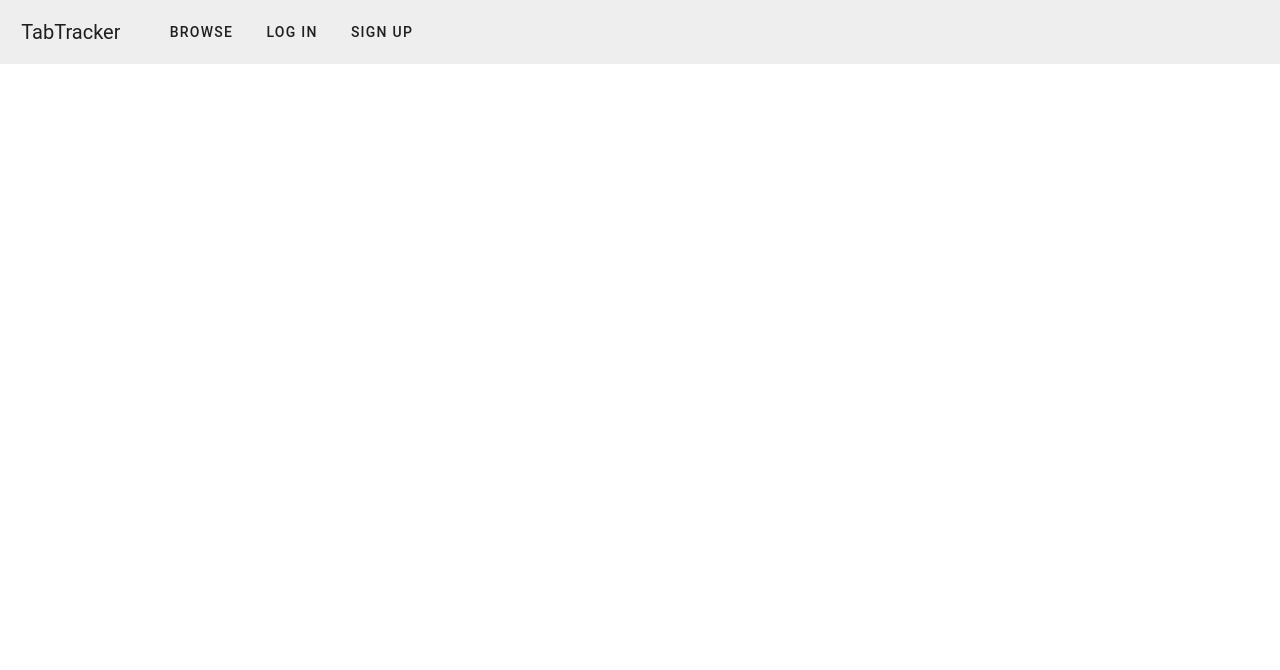
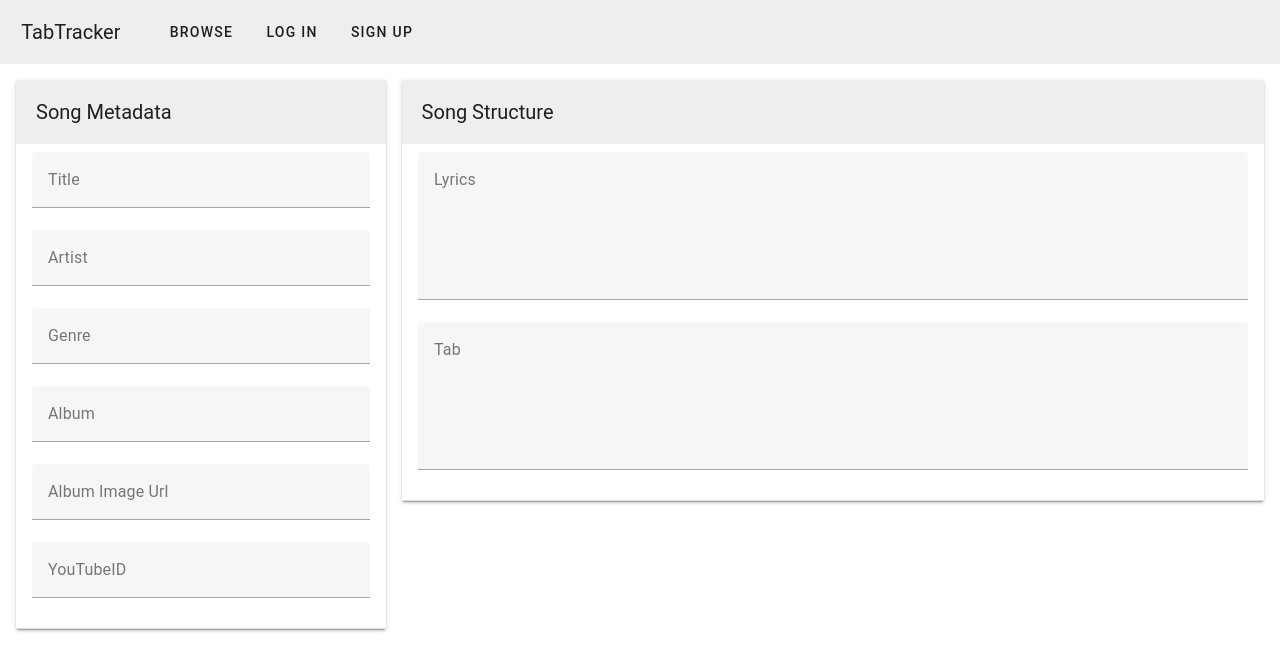
Before and after one commit to lum-jashari/tab-tracker, a Vue app in the folder client/: page /songs/create in a window 1280 px wide. Shown: the top 670 px of the page. Built offline with nearby package versions, Linux system fonts and the light colour scheme.

Commit message:
added create song UI

```diff
--- /dev/null
+++ b/client/src/components/CreateSongs.vue
@@ -0,0 +1,54 @@
+<template>
+    <div class="wrapper">
+        <div class="inputFieldsLeft">
+            <panel title="Song Metadata">
+                <v-text-field label="Title" v-model="title" />
+                <v-text-field label="Artist" v-model="artist" />
+                <v-text-field label="Genre" v-model="genre" />
+                <v-text-field label="Album" v-model="album" />
+                <v-text-field label="Album Image Url" v-model="albumImageUrl" />
+                <v-text-field label="YouTubeID" v-model="youtubeId" />
+            </panel>
+        </div>
+        <div class="inputFieldsRight">
+            <panel title="Song Structure">
+                <v-textarea label="Lyrics" counter v-model="lyrics" />
+                <v-textarea label="Tab" counter v-model="tab" />
+            </panel>
+        </div>
+    </div>
+</template>
+
+<script>
+import Panel from "@/components/Panel.vue";
+export default {
+    components: {
+        Panel,
+    },
+    data() {
+        return {
+            title: null,
+            artist: null,
+            genre: null,
+            album: null,
+            albumImageUrl: null,
+            youtubeId: null,
+            lyrics: null,
+            tab: null,
+        };
+    },
+};
+</script>
+
+<style scoped>
+.inputFieldsLeft {
+    width: 30%;
+}
+.inputFieldsRight {
+    width: 70%;
+    margin-left: 1em;
+}
+.wrapper {
+    display: flex;
+}
+</style>
--- a/client/src/router/index.js
+++ b/client/src/router/index.js
@@ -3,6 +3,7 @@ import Register from "@/components/Register.vue";
 import Login from "@/components/Login.vue";
 import Hello from "@/components/Hello.vue";
 import Songs from "@/components/Songs.vue";
+import CreateSongs from "@/components/CreateSongs.vue";
 
 const router = createRouter({
     history: createWebHistory(import.meta.env.BASE_URL),
@@ -27,6 +28,11 @@ const router = createRouter({
             name: "songs",
             component: Songs,
         },
+        {
+            path: "/songs/create",
+            name: "songs-create",
+            component: CreateSongs,
+        },
     ],
 });
 
```
